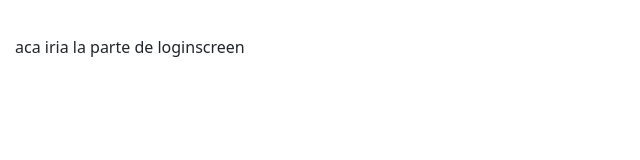
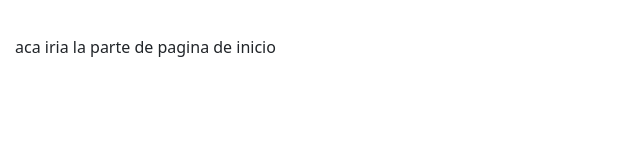
Before and after one commit to andresgutivar/Rex-Toys, a React (Create React App) app: page / in a window 1280 px wide. Shown: the top 160 px of the page, without its empty margins (0-640 px from the left). Built offline with nearby package versions, Linux system fonts and the light colour scheme.

Commit message:
agregado de pagina de inicio

```diff
--- a/src/App.js
+++ b/src/App.js
@@ -1,5 +1,6 @@
 import { Route, Routes } from "react-router-dom";
 
+import HomeScreen from "./HomeScreen";
 import LoginScreen from "./LoginScreen";
 import React from 'react';
 import RegisterScreen from "./RegisterScreen"
@@ -9,7 +10,7 @@ function App() {
 
   return (
      <Routes>
-        <Route exact path="/" element={<LoginScreen/>} />
+        <Route exact path="/" element={<HomeScreen/>} />
         <Route exact path="/Iniciar sesion" element={<LoginScreen/>} />
         <Route exact path="/Registrarse" element={<RegisterScreen/>} />
         <Route exact path="/Comprar" element={<SurchaseScreen/>} />
--- /dev/null
+++ b/src/HomeScreen.js
@@ -0,0 +1,9 @@
+import react from "react"
+
+export default function HomeScreen(){
+return(
+<div>
+  aca iria la parte de pagina de inicio
+</div>
+)
+}
```
